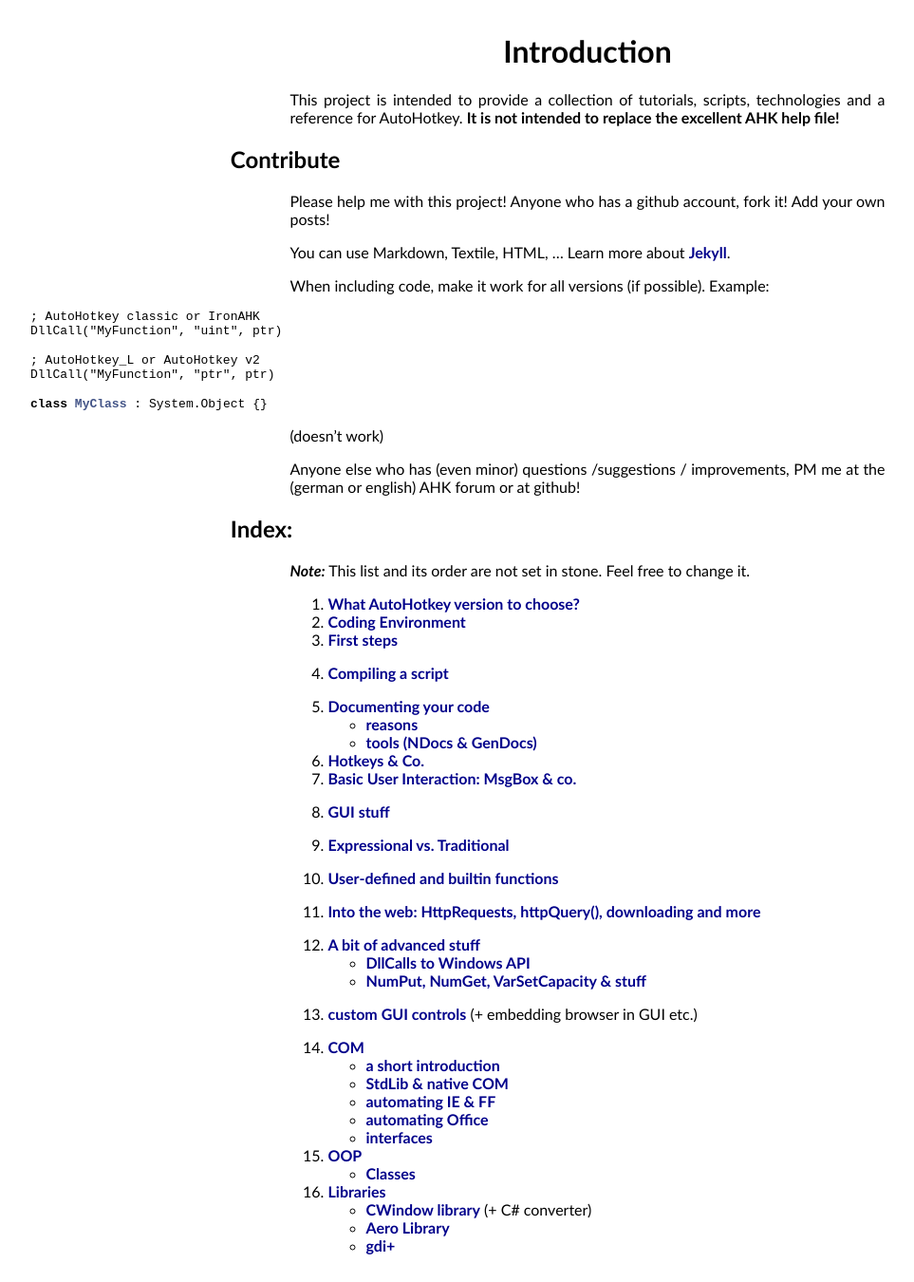
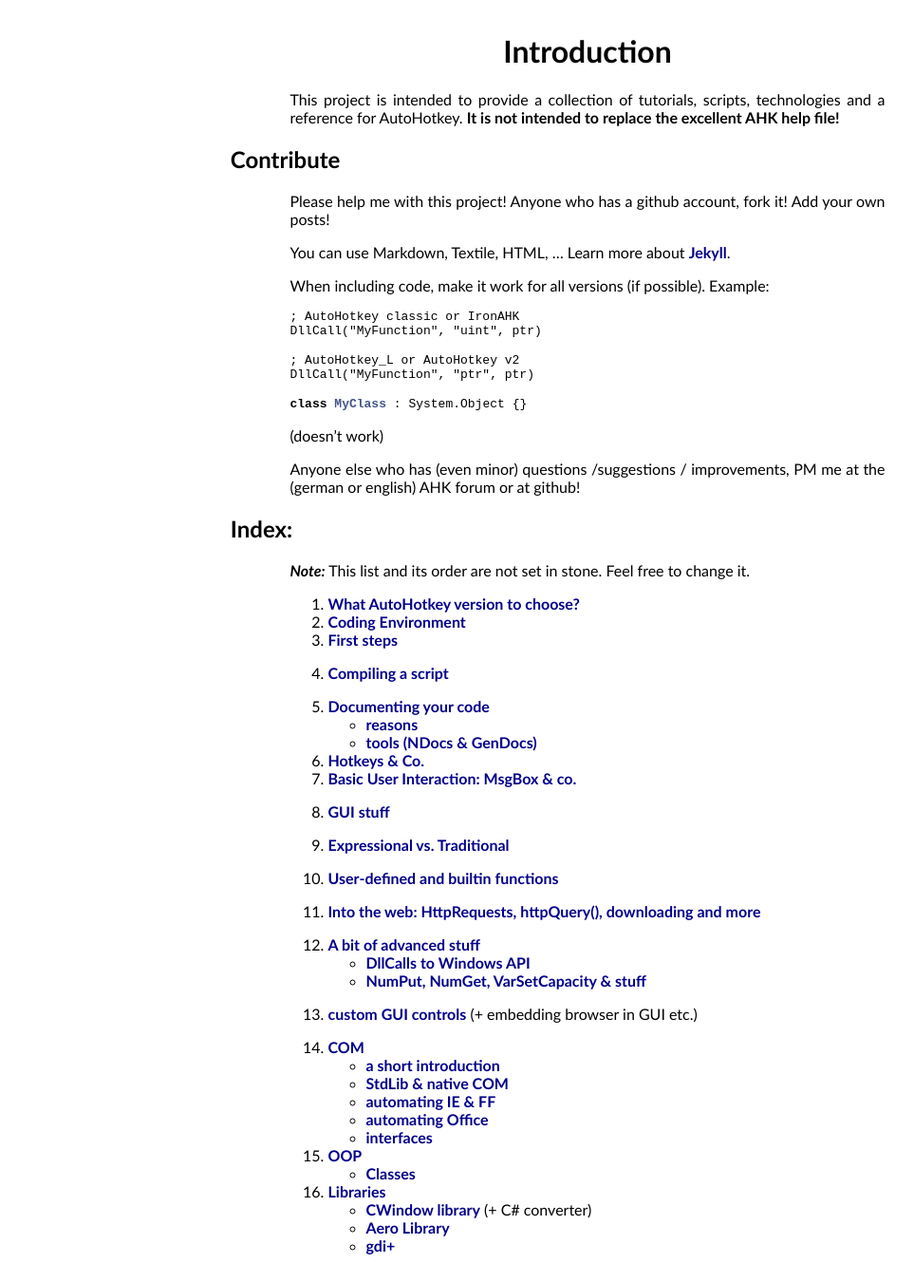
Before and after one commit to maul-esel/ahkbook, a Jekyll site: the page built from en/_posts/2011-10-29-Introduction.markdown, in a window 1280 px wide. Shown: the whole page at 95% size, without its empty margins (21-984 px from the left). Built offline with Jekyll 4.4.1, drawn with Linux system fonts in a browser that asks for light colours.

Commit message:
style sheet: indent all elements by 25% (except <h2>)

```diff
--- a/css/default.css
+++ b/css/default.css
@@ -8,17 +8,13 @@ h1 {
 	text-align: center
 }
 
+body > * {
+	margin-left: 25%;
+	margin-right: 25%
+}
+
 h2 {
 	margin-left: 20%
-}
-
-p, ol, ul, blockquote {
-	text-align: justify;
-}
-
-body > p, body > ol, body > ul, body > blockquote {
-	margin-left: 25%;
-	margin-right: 25%
 }
 
 a:link, a:visited {
```
